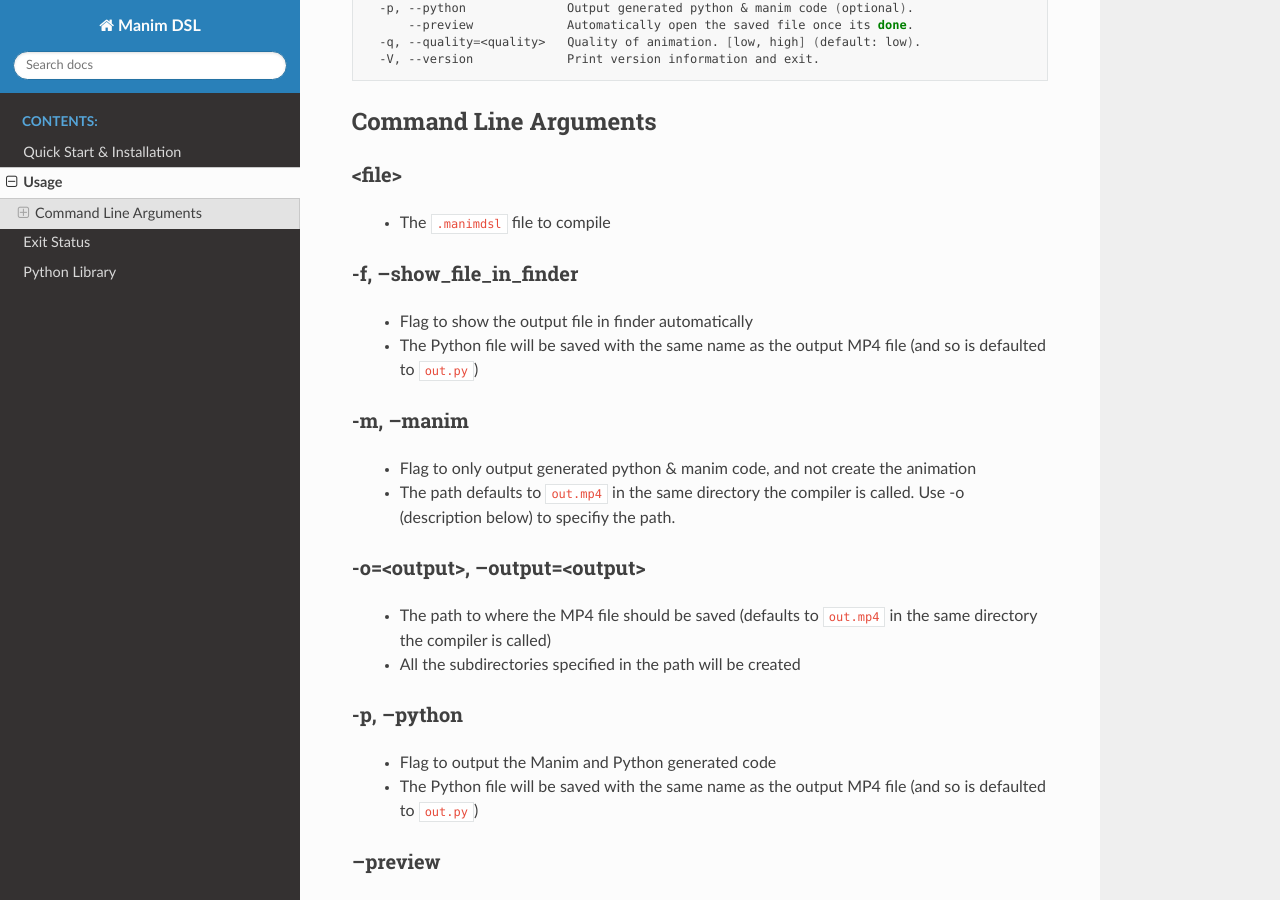
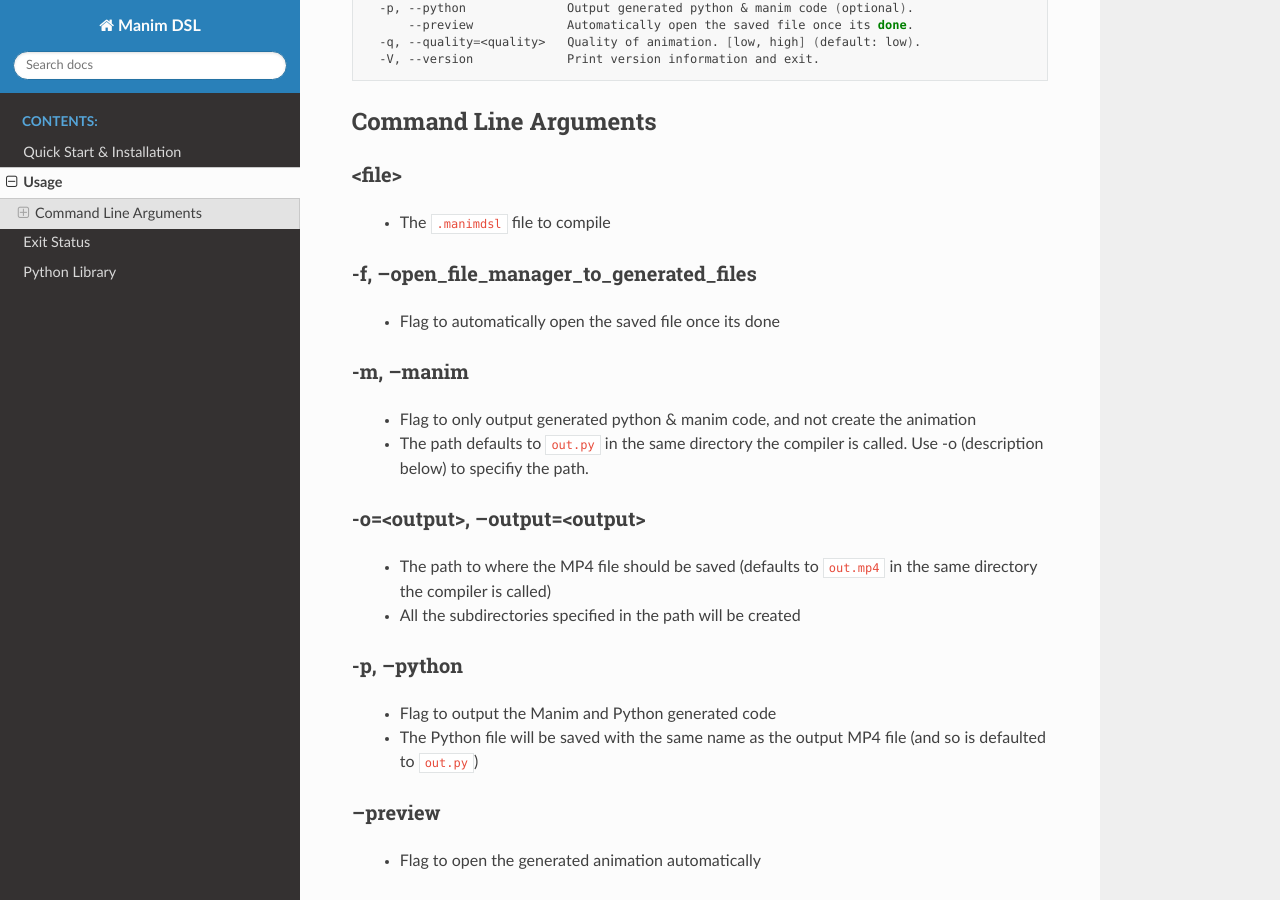
Before and after one commit to VAlgoLang/valgolang.github.io, a Sphinx documentation site: the page built from source/usage.rst, in a window 1280 px wide and 900 px high, scrolled down 338 px. Built offline with Sphinx 7.4.7 and the Read the Docs theme 2.0.0, drawn with Linux system fonts in a browser that asks for light colours.

Commit message:
Updated documentation to rename the folder flag and removed useless line in folder explanation

```diff
--- a/source/usage.rst
+++ b/source/usage.rst
@@ -26,17 +26,16 @@
 
  - The ``.manimdsl`` file to compile
 
--f, --show_file_in_finder
+-f, --open_file_manager_to_generated_files
 ~~~~~~~~~~~~~~~~~~~~~~~~~~~~~~
 
- - Flag to show the output file in finder automatically
- - The Python file will be saved with the same name as the output MP4 file (and so is defaulted to ``out.py``)
+ - Flag to automatically open the saved file once its done
 
 -m, --manim
 ~~~~~~~~~~~~~~~~~~~~~~~~~~~~~~
 
  - Flag to only output generated python & manim code, and not create the animation
- - The path defaults to ``out.mp4`` in the same directory the compiler is called. Use -o (description below) to specifiy the path.
+ - The path defaults to ``out.py`` in the same directory the compiler is called. Use -o (description below) to specifiy the path.
 
 -o=<output>, --output=<output>
 ~~~~~~~~~~~~~~~~~~~~~~~~~~~~~~
```
